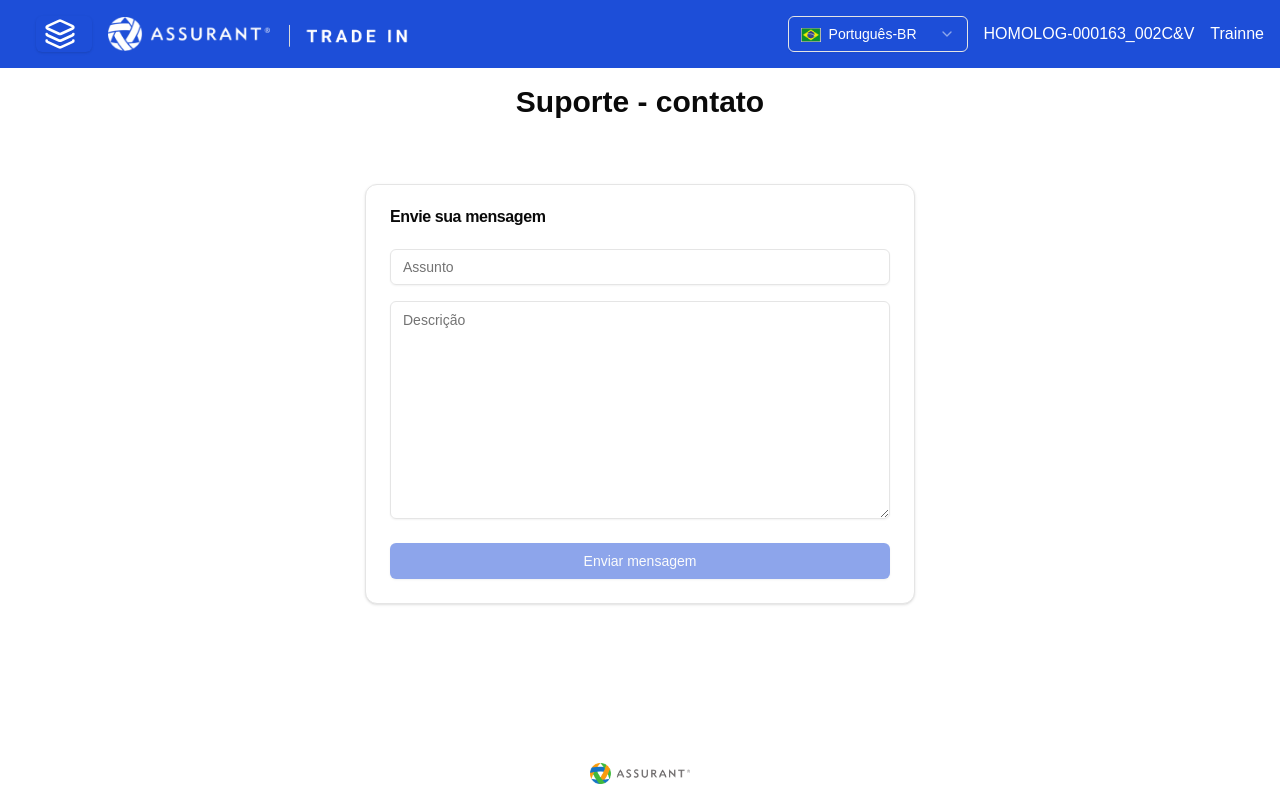
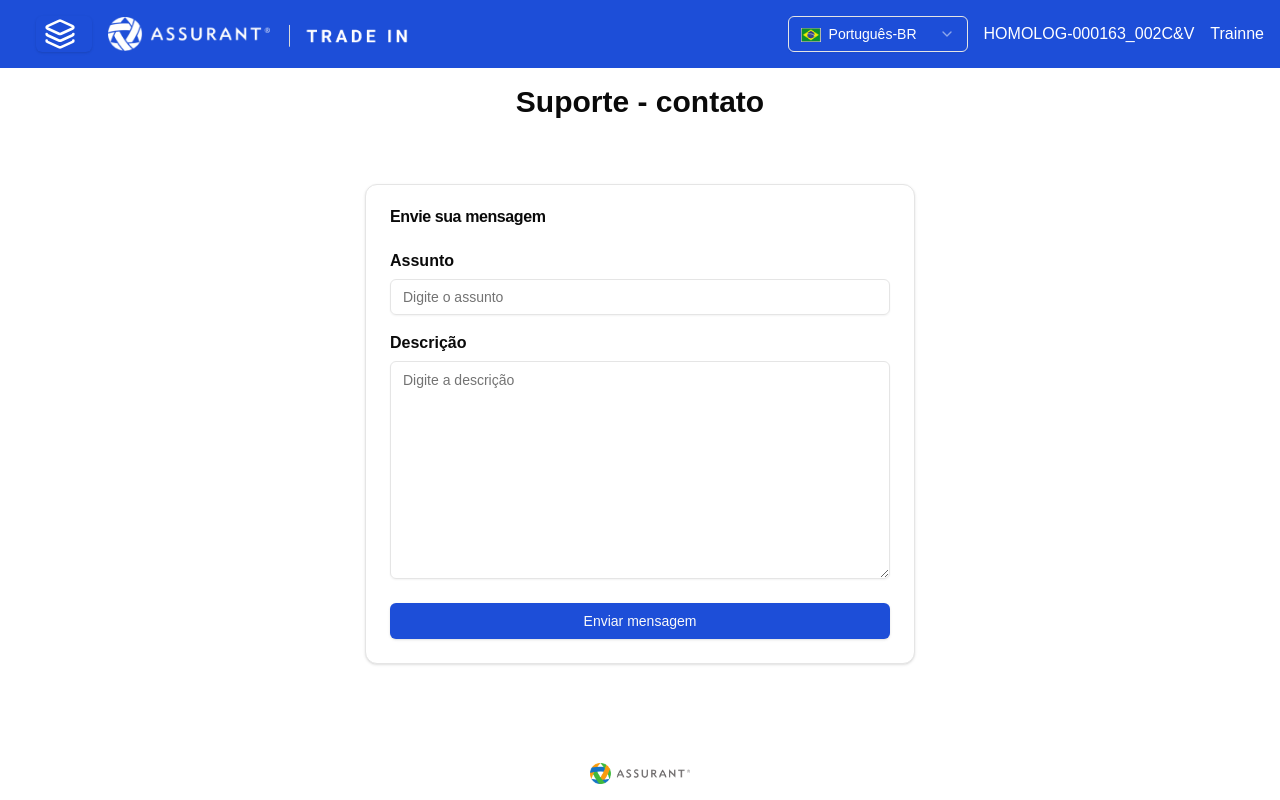
Before and after one commit to luis0777/Trade-In, a Next.js app: page /suporte in a window 1280 px wide. Built offline with nearby package versions, Linux system fonts and the light colour scheme.

Commit message:
ajustes na validação dos input

```diff
--- a/src/app/aparelhoPerdido/page.tsx
+++ b/src/app/aparelhoPerdido/page.tsx
@@ -36,8 +36,6 @@ import {
 } from "@/components/ui/alert-dialog";
 import { useToast } from "@/hooks/use-toast";
 import { Toaster } from "@/components/ui/toaster";
-
-
 
 const loja = [
   {
@@ -252,18 +250,28 @@ const loja = [
 ];
 
 export default function AparelhoPerdido() {
-  const { toast } = useToast()
+  const [searchTerm, setSearchTerm] = useState("");
+  const [showErrors, setShowErrors] = useState(false);
+
+  const handleSubmit = () => {
+    if (!searchTerm.trim()) {
+      setShowErrors(true);
+      return;
+    }
+  };
+
+  const { toast } = useToast();
   const handleSave = () => {
     toast({
       title: "Sucesso!",
       description: "Aparelho enviado para perdidos!",
       className: "bg-green-50 text-green-500",
       duration: 2000,
-    })};
+    });
+  };
 
 
   //Data Inicial
-
   const [dateStart, setDateStart] = useState<Date | undefined>(undefined);
   const [isCalendarOpenStart, setIsCalendarOpenStart] = useState(false);
 
@@ -297,7 +305,7 @@ const paginateLoja = (pageNumber: number) => setCurrentPageLoja(pageNumber);
 
   return (
     <section className="py-16 ">
-      <Toaster/>
+      <Toaster />
       <Navbar />
       <div className="pt-5">
         <div className="flex justify-center items-center">
@@ -305,8 +313,8 @@ const paginateLoja = (pageNumber: number) => setCurrentPageLoja(pageNumber);
         </div>
 
         <div className="p-6   ">
-          <div  className="flex w-full ">
-            <div  className="flex w-1/3 justify-center item-center ">
+          <div className="flex w-full ">
+            <div className="flex w-1/3 justify-center item-center ">
               <div className="flex items-center relative gap-2 ">
                 <b className="text-sm flex ">INICIO</b>
                 <Input
@@ -329,10 +337,7 @@ const paginateLoja = (pageNumber: number) => setCurrentPageLoja(pageNumber);
                 )}
               </div>
             </div>
-            <div
-
-              className="flex w-1/3 justify-center item-center  "
-            >
+            <div className="flex w-1/3 justify-center item-center  ">
               <div className="flex items-center relative gap-2">
                 <b className="text-sm">FIM</b>
                 <Input
@@ -355,17 +360,25 @@ const paginateLoja = (pageNumber: number) => setCurrentPageLoja(pageNumber);
                 )}
               </div>
             </div>
-            <div
-
-              className="flex w-1/3 justify-center item-center gap-2 "
-            >
+            <div className="flex w-1/3 justify-center item-center gap-2 ">
+            <div className="flex flex-col gap-1 w-full">
               <Input
-                type="email"
+                type="text"
                 placeholder="Digite o produto para procurar..."
-                className="w-12rem"
+                value={searchTerm}
+                onChange={(e) => {
+                  setSearchTerm(e.target.value);
+                  setShowErrors(false);
+                }}
+                className={showErrors ? "border-red-500" : ""}
               />
+              {showErrors && (
+                <p className="text-red-500 text-sm">Campo obrigatório!</p>
+              )}
+            </div>
               <Button
                 variant="default"
+                onClick={handleSubmit}
                 className="bg-blue-500 hover:bg-blue-600"
               >
                 Buscar
@@ -451,17 +464,15 @@ const paginateLoja = (pageNumber: number) => setCurrentPageLoja(pageNumber);
                     <TableCell className=" ">{row.STATUSATUAL}</TableCell>
                     <TableCell className=" ">{row.VALORCONSUMIDOR}</TableCell>
                     <TableCell className=" ">
-                    <div ></div>
-                      <AlertDialog >
+                      <div></div>
+                      <AlertDialog>
                         <AlertDialogTrigger>
                           <div className="bg-blue-500 p-2 rounded">
                             <ClockAlert className="text-white" />
                           </div>
                         </AlertDialogTrigger>
                         <AlertDialogContent>
-
                           <AlertDialogHeader>
-
                             <AlertDialogTitle className="text-center">
                               Enviar para aparelhos perdidos?
                             </AlertDialogTitle>
@@ -469,7 +480,9 @@ const paginateLoja = (pageNumber: number) => setCurrentPageLoja(pageNumber);
                           <AlertDialogFooter>
                             <AlertDialogCancel>Fechar</AlertDialogCancel>
 
-                            <AlertDialogAction onClick={handleSave}>Enviar</AlertDialogAction>
+                            <AlertDialogAction onClick={handleSave}>
+                              Enviar
+                            </AlertDialogAction>
                           </AlertDialogFooter>
                         </AlertDialogContent>
                       </AlertDialog>
--- a/src/app/malaDespacho/page.tsx
+++ b/src/app/malaDespacho/page.tsx
@@ -22,6 +22,7 @@ import { ArrowDownUp } from "lucide-react";
 import { useState } from "react";
 import { Button } from "@/components/ui/button";
 import { Input } from "@/components/ui/input";
+import { FormField } from "@/components/formField/formField";
 
 const loja = [
   {
@@ -238,6 +239,7 @@ const loja = [
 export default function MalaDespacho() {
   const [currentPageLoja, setCurrentPageLoja] = useState(1);
   const [searchTerm, setSearchTerm] = useState("");
+  const [showErrors, setShowErrors] = useState(false);
 
   const rowsPerPage = 10;
 
@@ -245,6 +247,13 @@ export default function MalaDespacho() {
     (currentPageLoja - 1) * rowsPerPage,
     currentPageLoja * rowsPerPage
   );
+
+  const handleSubmit = () => {
+    if (!searchTerm.trim()) {
+      setShowErrors(true);
+      return;
+    }
+  };
 
   const paginateLoja = (pageNumber: number) => setCurrentPageLoja(pageNumber);
 
@@ -258,17 +267,26 @@ export default function MalaDespacho() {
 
         <div className="p-6 mt-4 h-screen">
           <div className="flex">
-            <Input
-              type="pruduto"
-              placeholder="Digite o produto para procurar..."
-              value={searchTerm}
-              onChange={(e) => setSearchTerm(e.target.value)}
-            />
+            <div className="flex flex-col gap-1 w-full">
+              <Input
+                type="text"
+                placeholder="Digite o produto para procurar..."
+                value={searchTerm}
+                onChange={(e) => {
+                  setSearchTerm(e.target.value);
+                  setShowErrors(false);
+                }}
+                className={showErrors ? "border-red-500" : ""}
+              />
+              {showErrors && (
+                <p className="text-red-500 text-sm">Campo obrigatório!</p>
+              )}
+            </div>
+
             <Button
               variant="default"
               className="bg-blue-500 hover:bg-blue-600"
-              disabled={!searchTerm.trim()}
-
+              onClick={handleSubmit}
             >
               Buscar
             </Button>
--- a/src/app/suporte/page.tsx
+++ b/src/app/suporte/page.tsx
@@ -9,27 +9,43 @@ import {
   CardHeader,
   CardTitle,
 } from "@/components/ui/card";
-import { Input } from "@/components/ui/input";
 import { Button } from "@/components/ui/button";
 import { useToast } from "@/hooks/use-toast";
-import { Textarea } from "@/components/ui/textarea";
+import { FormField } from "@/components/formField/formField";
 
 export default function Page() {
   const { toast } = useToast();
-  const [subject, setSubject] = useState("");
-  const [description, setDescription] = useState("");
 
-  const isFormValid = subject.trim() !== "" && description.trim() !== "";
+  const [assunto, setAssunto] = useState("");
+  const [descricao, setDescricao] = useState("");
+  const [showErrors, setShowErrors] = useState(false);
+
+  const handleSubmit = () => {
+    if (!assunto.trim() || !descricao.trim()) {
+      setShowErrors(true);
+      return;
+    }
+
+    toast({
+      title: "Sucesso!",
+      description: "Aguarde o contato do suporte para resolver seu problema!",
+      duration: 2000,
+
+    })
+    setAssunto("");
+    setDescricao("");;
+  };
+
   return (
-    <section className="py-16  ">
+    <section className="py-16">
       <Navbar />
 
       <div className="space-y-16">
-        <div className="w-full ">
+        <div className="w-full">
           <b className="flex justify-center text-3xl pt-5">Suporte - contato</b>
         </div>
 
-        <div className="flex justify-center ">
+        <div className="flex justify-center">
           <Card className="w-[550px]">
             <CardHeader>
               <CardTitle>Envie sua mensagem</CardTitle>
@@ -37,39 +53,30 @@ export default function Page() {
             <CardContent>
               <form>
                 <div className="grid w-full items-center gap-4">
-                  <div className="flex flex-col space-y-1.5">
-                    <Input
-                      id="assunto"
-                      placeholder="Assunto"
-                      value={subject}
-                      onChange={(e) => setSubject(e.target.value)}
-                    />
-                  </div>
-                  <div className="flex flex-col space-y-1.5">
-                    <Textarea
-                      placeholder="Descrição"
-                      rows={10}
-                      value={description}
-                      onChange={(e) => setDescription(e.target.value)}
-                    />
-                  </div>
+                  <FormField
+                    label="Assunto"
+                    placeholder="Digite o assunto"
+                    value={assunto}
+                    onChange={(e) => setAssunto(e.target.value)}
+                    required
+                    showError={showErrors}
+                  />
+                  <FormField
+                    label="Descrição"
+                    placeholder="Digite a descrição"
+                    value={descricao}
+                    onChange={(e) => setDescricao(e.target.value)}
+                    required
+                    rows={10}
+                    type="textarea"
+                    showError={showErrors}
+                  />
                 </div>
               </form>
             </CardContent>
-            <CardFooter className=" w-full flex ">
-              <Button
-                className="bg-blue-700 w-full"
-                disabled={!isFormValid}
-                onClick={() => {
-                  toast({
-                    title: "Sucesso!",
-                    description:
-                      "Aguarde o contato do suporte para resolver seu problema!",
-                    duration: 2000,
-                  });
-                }}
-              >
-                 Enviar mensagem
+            <CardFooter className="w-full flex">
+              <Button className="bg-blue-700 w-full" onClick={handleSubmit}>
+                Enviar mensagem
               </Button>
             </CardFooter>
           </Card>
--- a/src/components/formField/formField.tsx
+++ b/src/components/formField/formField.tsx
@@ -1,52 +1,75 @@
+import { useState, useEffect } from "react";
 import { Input } from "@/components/ui/input";
-import { useState } from "react";
+import { Textarea } from "@/components/ui/textarea";
 
 interface FormFieldProps {
-  id: string;
-  type: string;
-  placeholder: string;
+  label?: string;
+  placeholder?: string;
   value: string;
-  onChange: (value: string) => void;
+  onChange: (e: React.ChangeEvent<HTMLInputElement | HTMLTextAreaElement | HTMLSelectElement>) => void;
   required?: boolean;
-  minLength?: number;
+  type?: "text" | "textarea" | "select";
+  options?: { value: string; label: string }[];
+  showError?: boolean;
+  rows?: number;
 }
 
 export const FormField = ({
-  id,
-  type,
+  label,
   placeholder,
   value,
   onChange,
-  required = true,
-  minLength,
+  required = false,
+  type = "text",
+  options = [],
+  showError = false,
+  rows,
 }: FormFieldProps) => {
-  const [touched, setTouched] = useState(false);
+  const [error, setError] = useState(false);
 
-  const showError = touched && required && value.trim() === "";
-  const showLengthError = touched && minLength && value.length < minLength;
+  useEffect(() => {
+    if (required && showError && !value.trim()) {
+      setError(true);
+    } else {
+      setError(false);
+    }
+  }, [showError, value, required]);
 
   return (
-    <div className="flex flex-col space-y-1">
-      <Input
-        id={id}
-        type={type}
-        placeholder={placeholder}
-        value={value}
-        onChange={(e) => {
-          onChange(e.target.value);
-          setTouched(true);
-        }}
-        onBlur={() => setTouched(true)}
-        className={showError || showLengthError ? "border-red-500" : ""}
-      />
-      {showError && (
-        <span className="text-red-500 text-sm">Este campo é obrigatório</span>
+    <div className="flex flex-col space-y-1.5">
+      {label && <label className="font-semibold">{label}</label>}
+
+      {type === "textarea" ? (
+        <Textarea
+          placeholder={placeholder}
+          value={value}
+          onChange={onChange}
+          rows={rows}
+          className={error ? "border-red-500" : ""}
+        />
+      ) : type === "select" ? (
+        <select
+          value={value}
+          onChange={onChange}
+          className={`border rounded-md p-2 ${error ? "border-red-500" : ""}`}
+        >
+          <option value="">Selecione uma opção</option>
+          {options.map((opt) => (
+            <option key={opt.value} value={opt.value}>
+              {opt.label}
+            </option>
+          ))}
+        </select>
+      ) : (
+        <Input
+          placeholder={placeholder}
+          value={value}
+          onChange={onChange}
+          className={error ? "border-red-500" : ""}
+        />
       )}
-      {showLengthError && (
-        <span className="text-red-500 text-sm">
-          Mínimo de {minLength} caracteres
-        </span>
-      )}
+
+      {error && <span className="text-red-500 text-sm">Campo obrigatório</span>}
     </div>
   );
 };
```
Also changed, not shown: src/components/verificarCPFCliente/verificarCPFCliente.tsx (line endings or trailing spaces). Lines whose indentation alone changed are shown as unchanged.
